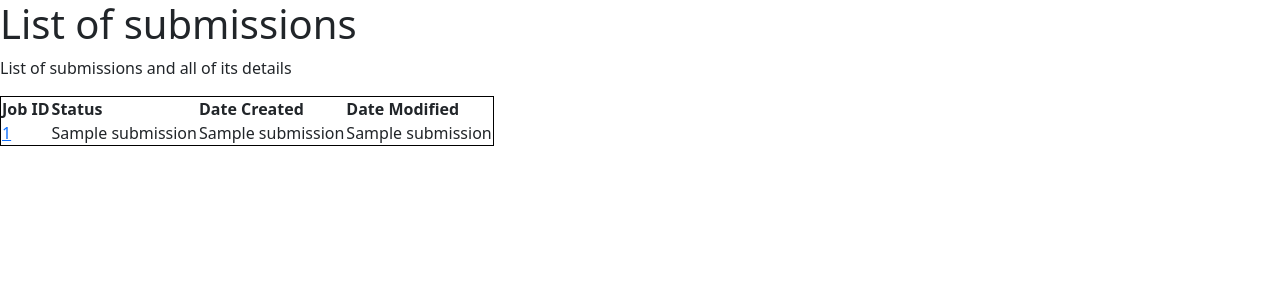
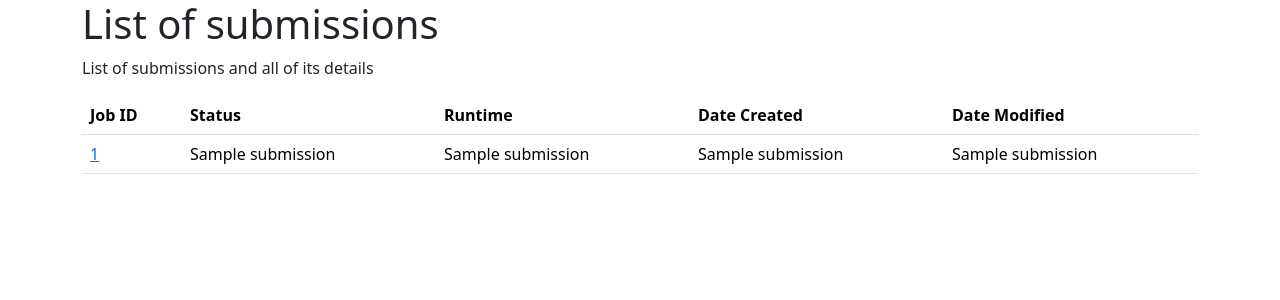
Before and after one commit to hairizuanbinnoorazman/Python_programming, a Flask app: template docker_code_executor/templates/submission_list.html in a window 1280 px wide. Shown: the top 300 px of the page. Run offline with Flask 3, Linux system fonts and the light colour scheme; the template is opened without the code that fills it: most values are stand-ins (such as "Sample title", 1, 10 or a date in 2020).

Commit message:
fix: Updated templates to make it look nicer

```diff
--- a/docker_code_executor/templates/single_submission.html
+++ b/docker_code_executor/templates/single_submission.html
@@ -6,6 +6,9 @@
 <body>
     <h1>View submission for {{ id }}</h1>
 
+    <h2>Runtime</h2>
+    <p>{{ runtime }}</p>
+
     <h2>Code</h2>
     <p>{{ code }}</p>
 
--- a/docker_code_executor/templates/submission_list.html
+++ b/docker_code_executor/templates/submission_list.html
@@ -1,21 +1,17 @@
 <html>
-    <style>
-        table, th, td {
-            border: 1px solid black;
-            border-collapse: collapse;
-        }
-    </style>
     <link href="https://cdn.jsdelivr.net/npm/bootstrap@5.3.3/dist/css/bootstrap.min.css" rel="stylesheet" integrity="sha384-QWTKZyjpPEjISv5WaRU9OFeRpok6YctnYmDr5pNlyT2bRjXh0JMhjY6hW+ALEwIH" crossorigin="anonymous">
 </html>
 <body>
+    <div class="container">
         <h1>List of submissions</h1>
 
         <p>List of submissions and all of its details</p>
 
-    <table>
+        <table class="table">
             <tr>
                 <th>Job ID</th>
                 <th>Status</th>
+                <th>Runtime</th>
                 <th>Date Created</th>
                 <th>Date Modified</th>
             </tr>
@@ -25,7 +21,9 @@
                 <td>{{ submission[1] }}</td>
                 <td>{{ submission[2] }}</td>
                 <td>{{ submission[3] }}</td>
+                <td>{{ submission[4] }}</td>
             </tr>
             {% endfor %}
         </table>
+    </div>
 </body>
```
Also changed, not shown: docker_code_executor/templates/create_submission.html (+7 -1 lines). Lines whose indentation alone changed are shown as unchanged.
